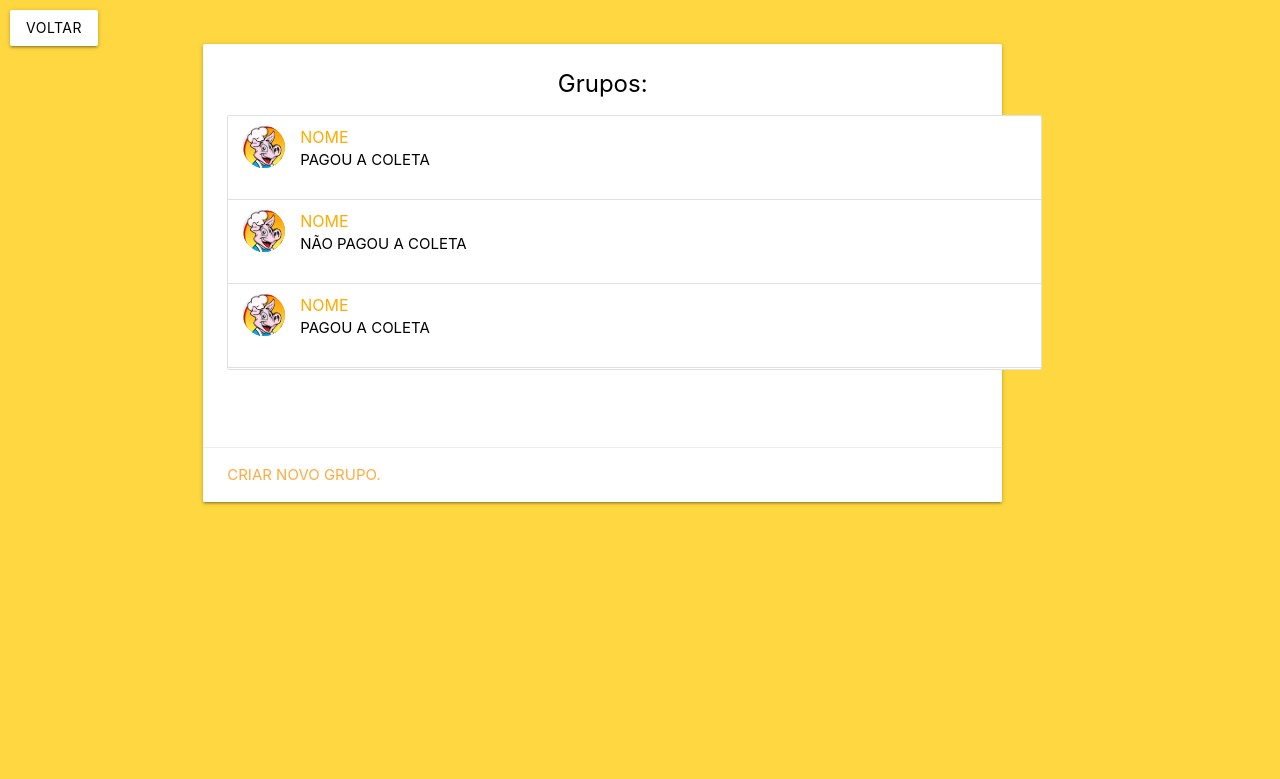
After one commit to AmadorZcv/nosso-churrasco, a PHP site: page /tabs/grupo/grupo.php in a window 1280 px wide. The commit adds this page. Shown: the top 779 px of the page. Run offline with PHP 8.4, Linux system fonts and the light colour scheme.

Commit message:
Grupo - Pg de grupos e detalhes
falta colocar o php nelas

```diff
--- a/Web/tabs/detalhes_do_grupo/grupo_detalhes.php
+++ b/Web/tabs/detalhes_do_grupo/grupo_detalhes.php
@@ -10,7 +10,7 @@
     </head>
 
     <body>
-    <a class="waves-effect waves-orange btn white lighten-3 black-text" style="left: 10; top: 10">Voltar</a>
+    <a class="waves-effect waves-orange btn white lighten-3 black-text" style="left: 10; top: 10" href="../index.php">Voltar</a>
     <br>
         <div class="container amber accent-2" id="grupo_detalhes_container">
             <!-- Informações do Grupo -->
@@ -98,7 +98,5 @@
                 </div>
             </div>
         </div>
-
     </body>
-
 </html>
--- /dev/null
+++ b/Web/tabs/grupo/grupo.css
@@ -0,0 +1,11 @@
+body {
+    background-color: #ffd740
+}
+
+h5 {
+    background-color: white;
+}
+
+a {
+    color: #ffab00;
+}
--- /dev/null
+++ b/Web/tabs/grupo/grupo.php
@@ -0,0 +1,77 @@
+<html>
+<head>
+
+    <!-- Compiled and minified CSS -->
+    <link rel="stylesheet" href="https://cdnjs.cloudflare.com/ajax/libs/materialize/1.0.0-beta/css/materialize.min.css">
+    <link rel="stylesheet" type="text/css" href="grupo.css">
+    <!-- Compiled and minified JavaScript -->
+    <script src="https://cdnjs.cloudflare.com/ajax/libs/materialize/1.0.0-beta/js/materialize.min.js"></script>
+    <link rel="stylesheet" href="index.css">
+    </head>
+
+    <body>
+    <a class="waves-effect waves-orange btn white lighten-3 black-text" style="left: 10; top: 10" href="../index.php">Voltar</a>
+    <br>
+        <div class="container amber accent-2" id="grupo_detalhes_container">
+                <div class="row">
+                    <div class="col s11 ">
+                    <div class="card white">
+                        <div class="card-content s12 black-text">
+                        <span class="card-title black-text" align="center"><b>Grupos:</b></span>
+
+                        <ul class="collection" style="position:absolute; width:815; height:255; z-index:1; overflow: auto">
+                            <li class="collection-item avatar">
+                            <i class="material-icons circle">
+                            <div class="grupo-imagem" align="center">
+                                <img src="../../assets/img/simboloPorcao.png" alt="imagem do grupo" style="width: 50px; height: 50px">
+                            </div>
+                            </i>
+                            <a class="title" href="../detalhes_do_grupo/grupo_detalhes.php">NOME</a>
+                            <p>PAGOU A COLETA
+                            </p>
+                            </li>
+
+                            <li class="collection-item avatar">
+                            <i class="material-icons circle">
+                            <div class="grupo-imagem" align="center">
+                                <img src="../../assets/img/simboloPorcao.png" alt="imagem do grupo" style="width: 50px; height: 50px">
+                            </div>
+                            </i>
+                            <a class="title" href="../detalhes_do_grupo/grupo_detalhes.php">NOME</a>
+                            <p>NÃO PAGOU A COLETA
+                            </p>
+                            </li>
+
+                            <li class="collection-item avatar">
+                            <i class="material-icons circle">
+                            <div class="grupo-imagem" align="center">
+                                <img src="../../assets/img/simboloPorcao.png" alt="imagem do grupo" style="width: 50px; height: 50px">
+                            </div>
+                            </i>
+                            <a class="title" href="../detalhes_do_grupo/grupo_detalhes.php">NOME</a>
+                            <p>PAGOU A COLETA
+                            </p>
+                            </li>
+
+                            <li class="collection-item avatar">
+                            <i class="material-icons circle">
+                            <div class="grupo-imagem" align="center">
+                                <img src="../../assets/img/simboloPorcao.png" alt="imagem do grupo" style="width: 50px; height: 50px">
+                            </div>
+                            </i>
+                            <a class="title" href="../detalhes_do_grupo/grupo_detalhes.php">NOME</a>
+                            <p>PAGOU A COLETA
+                            </p>
+                            </li>
+                        </ul>
+                    </div>
+                    <br><br><br><br><br><br><br><br><br><br><br><br><br><br>
+                    <div class="card-action black-text">
+                        <a href="../criar_grupo/index.html">Criar Novo Grupo.</a>
+                    </div>
+                    </div>
+                </div>
+            </div>
+        </div>
+    </body>
+</html>
--- a/Web/tabs/index.php
+++ b/Web/tabs/index.php
@@ -35,7 +35,7 @@ $username = $_SESSION['username'];
                         <a href="#">Perfil</a>
                     </li>
                     <li>
-                        <a href="../tabs/detalhes_do_grupo/grupo_detalhes.php">Grupos</a>
+                        <a href="../tabs/grupo/grupo.php">Grupos</a>
                     </li>
                     <li>
                         <a href="#">Calculadoras</a>
```
